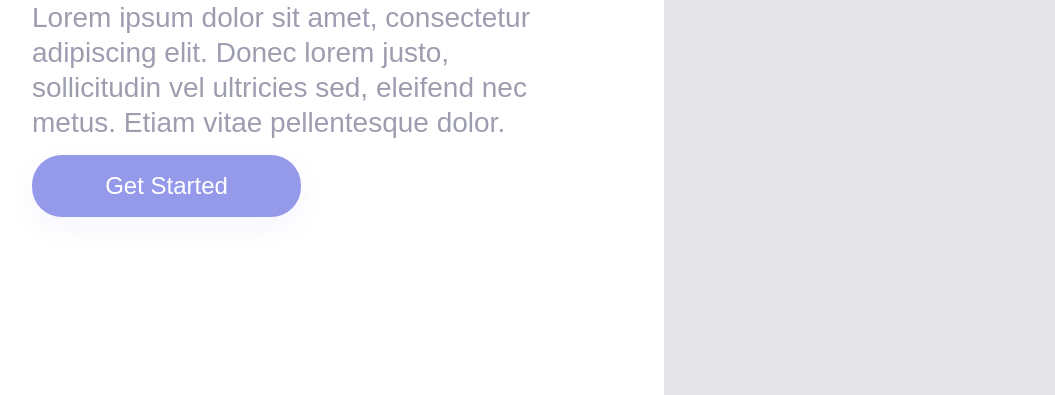
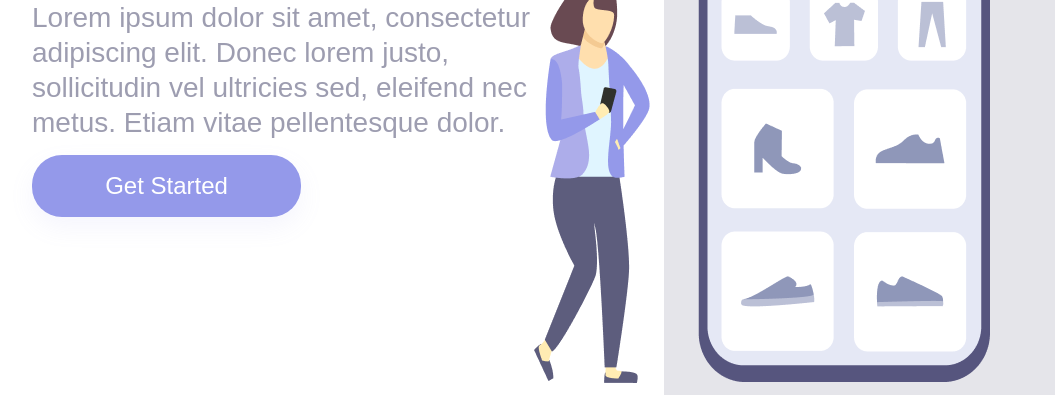
Before and after one commit to lorenDark/Easy-Shopping, a plain HTML site: page sencondProjeto.html in a window 1280 px wide. Shown: the part 405-800 px from the top of the page, without its empty margins (104-1159 px from the left). Drawn offline with Linux system fonts and the light colour scheme; a web font is replaced by a local one.

Commit message:
Incuindo imagem ao projeto

```diff
--- a/sencondProjeto.html
+++ b/sencondProjeto.html
@@ -28,7 +28,7 @@
                 <a>About</a>
                 <a>Contact</a>
             </header>
-            <img src="./img/Illustration.png" alt="girl-cellphone">
+            <img src="./Illustration.png" alt="girl-cellphone">
         </section>
     </div>
 </body>
```
